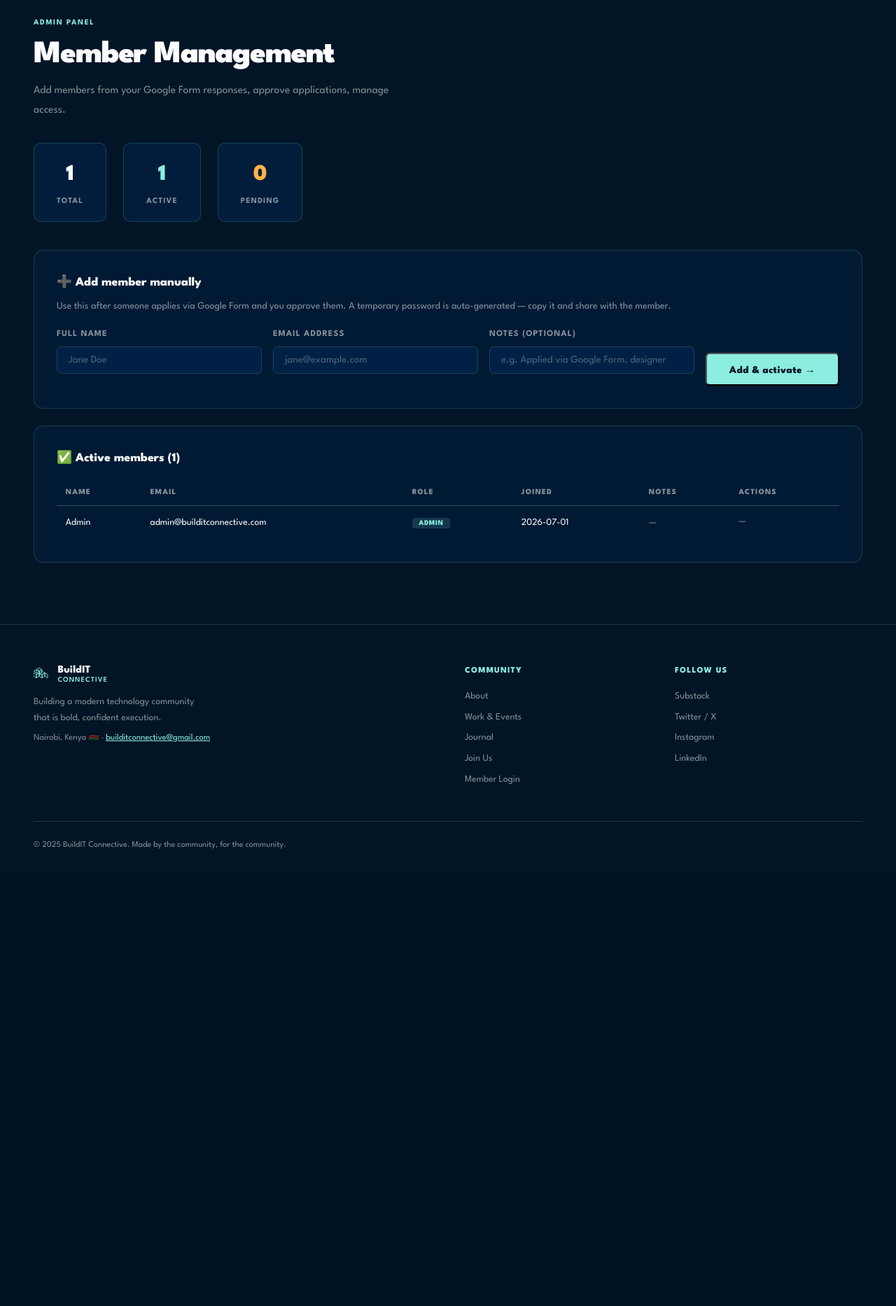
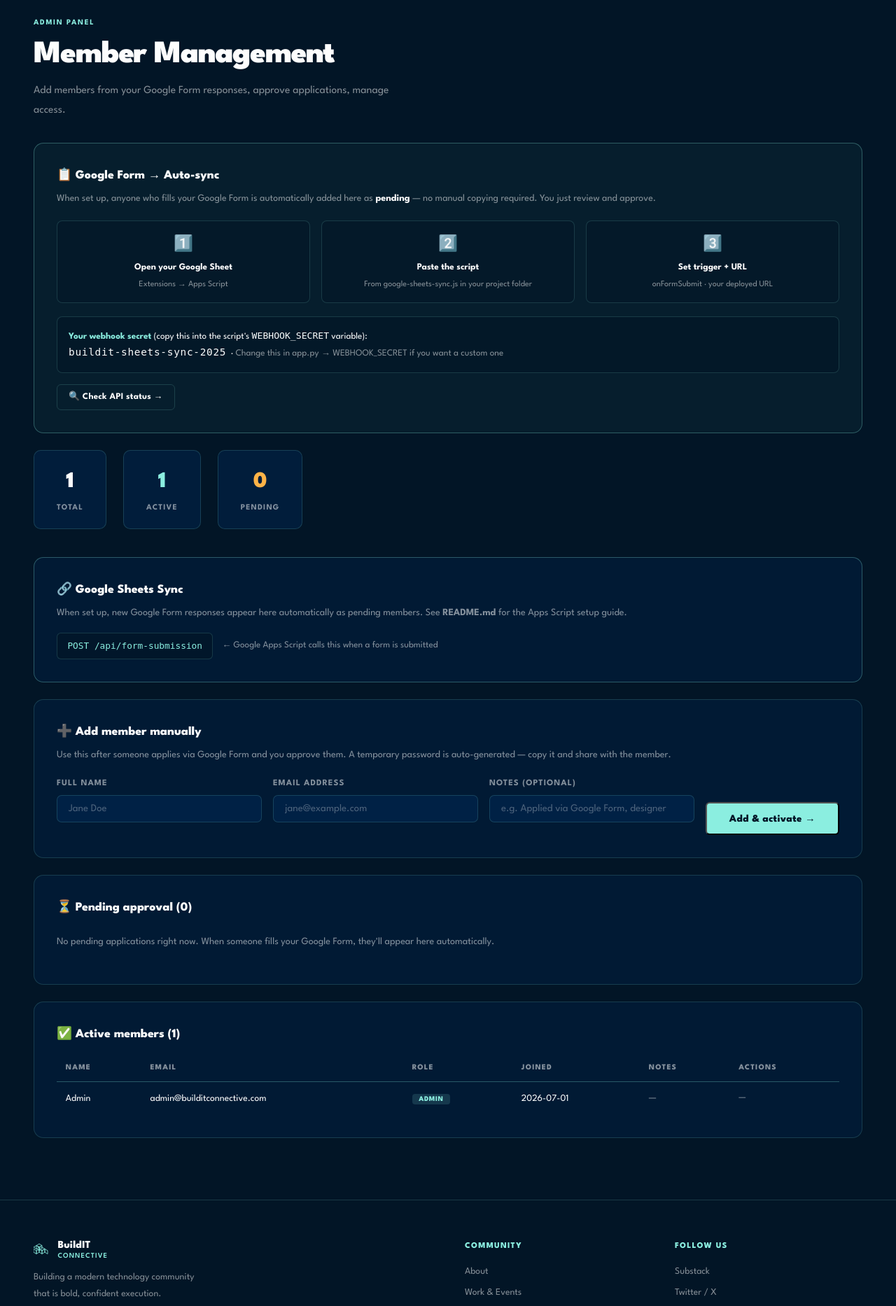
Before and after one commit to Adieltheanalyst/website__, a Flask app: page /admin in a window 1280 px wide. Shown: the part 72-1938 px from the top of the page at 70% size. Before the commit the page ends 1285 px from the top, so only its background shows below. Run offline with Flask 3, Linux system fonts and the light colour scheme; the visitor is signed in with stand-in values (Sample User, id 1); data comes from the database, SQL or seed files in the repository.

Commit message:
new commit

```diff
--- a/templates/admin.html
+++ b/templates/admin.html
@@ -9,11 +9,60 @@
       <p class="section-sub">Add members from your Google Form responses, approve applications, manage access.</p>
     </div>
 
+    <!-- Google Sheets Sync status -->
+    <div class="admin-section" style="border-color:rgba(139,238,224,0.3);background:rgba(139,238,224,0.04);">
+      <h2>📋 Google Form → Auto-sync</h2>
+      <p style="color:var(--muted);font-size:0.87rem;margin-bottom:1.2rem;">
+        When set up, anyone who fills your Google Form is automatically added here as <strong style="color:var(--white);">pending</strong> —
+        no manual copying required. You just review and approve.
+      </p>
+      <div style="display:grid;grid-template-columns:repeat(3,1fr);gap:1rem;margin-bottom:1.2rem;">
+        <div style="background:rgba(2,21,38,0.5);border:1px solid var(--border);border-radius:8px;padding:1rem;text-align:center;">
+          <div style="font-size:1.4rem;margin-bottom:0.3rem;">1️⃣</div>
+          <div style="font-size:0.82rem;font-weight:700;margin-bottom:0.2rem;">Open your Google Sheet</div>
+          <div style="font-size:0.75rem;color:var(--muted);">Extensions → Apps Script</div>
+        </div>
+        <div style="background:rgba(2,21,38,0.5);border:1px solid var(--border);border-radius:8px;padding:1rem;text-align:center;">
+          <div style="font-size:1.4rem;margin-bottom:0.3rem;">2️⃣</div>
+          <div style="font-size:0.82rem;font-weight:700;margin-bottom:0.2rem;">Paste the script</div>
+          <div style="font-size:0.75rem;color:var(--muted);">From google-sheets-sync.js in your project folder</div>
+        </div>
+        <div style="background:rgba(2,21,38,0.5);border:1px solid var(--border);border-radius:8px;padding:1rem;text-align:center;">
+          <div style="font-size:1.4rem;margin-bottom:0.3rem;">3️⃣</div>
+          <div style="font-size:0.82rem;font-weight:700;margin-bottom:0.2rem;">Set trigger + URL</div>
+          <div style="font-size:0.75rem;color:var(--muted);">onFormSubmit · your deployed URL</div>
+        </div>
+      </div>
+      <div style="background:rgba(2,21,38,0.6);border:1px solid var(--border);border-radius:8px;padding:1rem;font-size:0.82rem;">
+        <strong style="color:var(--mint);">Your webhook secret</strong> (copy this into the script's <code>WEBHOOK_SECRET</code> variable):<br/>
+        <code style="color:var(--white);font-size:0.9rem;letter-spacing:0.05em;">buildit-sheets-sync-2025</code>
+        &nbsp;· <span style="color:var(--muted);">Change this in app.py → WEBHOOK_SECRET if you want a custom one</span>
+      </div>
+      <div style="margin-top:1rem;">
+        <a href="/api/status" target="_blank" class="btn-sm ghost">🔍 Check API status →</a>
+      </div>
+    </div>
+
     <!-- Stats bar -->
     <div class="admin-stats">
       <div class="admin-stat"><div class="admin-stat-val">{{ all_members|length }}</div><div class="admin-stat-label">Total</div></div>
       <div class="admin-stat"><div class="admin-stat-val mint">{{ active|length }}</div><div class="admin-stat-label">Active</div></div>
       <div class="admin-stat"><div class="admin-stat-val" style="color:#ffb347;">{{ pending|length }}</div><div class="admin-stat-label">Pending</div></div>
+    </div>
+
+    <!-- GOOGLE SHEETS SYNC STATUS -->
+    <div class="admin-section" style="border-color:rgba(139,238,224,0.3);">
+      <h2>🔗 Google Sheets Sync</h2>
+      <p style="color:var(--muted);font-size:0.88rem;margin-bottom:1rem;">
+        When set up, new Google Form responses appear here automatically as pending members.
+        See <strong>README.md</strong> for the Apps Script setup guide.
+      </p>
+      <div style="display:flex;gap:0.8rem;align-items:center;flex-wrap:wrap;">
+        <code style="background:rgba(2,21,38,0.6);border:1px solid var(--border);padding:0.5rem 0.9rem;border-radius:6px;font-size:0.8rem;color:var(--mint);">
+          POST /api/form-submission
+        </code>
+        <span style="color:var(--muted);font-size:0.82rem;">← Google Apps Script calls this when a form is submitted</span>
+      </div>
     </div>
 
     <!-- ADD MEMBER FORM -->
@@ -42,22 +91,38 @@
     </div>
 
     <!-- PENDING -->
-    {% if pending %}
     <div class="admin-section">
       <h2>⏳ Pending approval ({{ pending|length }})</h2>
-      <p style="color:var(--muted);font-size:0.85rem;margin-bottom:1rem;">These people registered themselves. Review and approve or delete.</p>
+      {% if pending %}
+      <p style="color:var(--muted);font-size:0.85rem;margin-bottom:1rem;">
+        These came in via Google Form (auto-synced) or self-registration. Review and approve or delete.
+        Approving generates a temp password — copy it and share with the member.
+      </p>
       <div class="admin-table-wrap">
         <table class="admin-table">
-          <thead><tr><th>Name</th><th>Email</th><th>Applied</th><th>Actions</th></tr></thead>
+          <thead><tr><th>Name</th><th>Email</th><th>Source / Notes</th><th>Applied</th><th>Actions</th></tr></thead>
           <tbody>
             {% for m in pending %}
             <tr>
-              <td>{{ m.name }}</td>
+              <td><strong>{{ m.name }}</strong></td>
               <td>{{ m.email }}</td>
+              <td style="color:var(--muted);font-size:0.8rem;max-width:200px;">
+                {% if m.notes %}
+                  {% if 'Google Form' in m.notes %}
+                  <span style="color:var(--mint);font-size:0.7rem;font-weight:700;">📋 FORM</span>
+                  {% else %}
+                  <span style="color:#90c4ff;font-size:0.7rem;font-weight:700;">🔗 SELF-REG</span>
+                  {% endif %}
+                  <br/>{{ m.notes }}
+                {% else %}
+                  <span style="color:#90c4ff;font-size:0.7rem;font-weight:700;">🔗 SELF-REG</span>
+                {% endif %}
+              </td>
               <td>{{ m.joined_at[:10] }}</td>
               <td class="admin-actions">
-                <a href="/admin/approve/{{ m.id }}" class="btn-sm primary">Approve</a>
-                <form method="POST" action="/admin/delete/{{ m.id }}" style="display:inline;" onsubmit="return confirm('Delete {{ m.name }}?')">
+                <a href="/admin/approve/{{ m.id }}" class="btn-sm primary">✅ Approve</a>
+                <form method="POST" action="/admin/delete/{{ m.id }}" style="display:inline;"
+                      onsubmit="return confirm('Delete {{ m.name }}? This cannot be undone.')">
                   <button class="btn-sm danger">Delete</button>
                 </form>
               </td>
@@ -66,8 +131,12 @@
           </tbody>
         </table>
       </div>
+      {% else %}
+      <p style="color:var(--muted);font-size:0.88rem;padding:1rem 0;">
+        No pending applications right now. When someone fills your Google Form, they'll appear here automatically.
+      </p>
+      {% endif %}
     </div>
-    {% endif %}
 
     <!-- ACTIVE MEMBERS -->
     <div class="admin-section">
```
